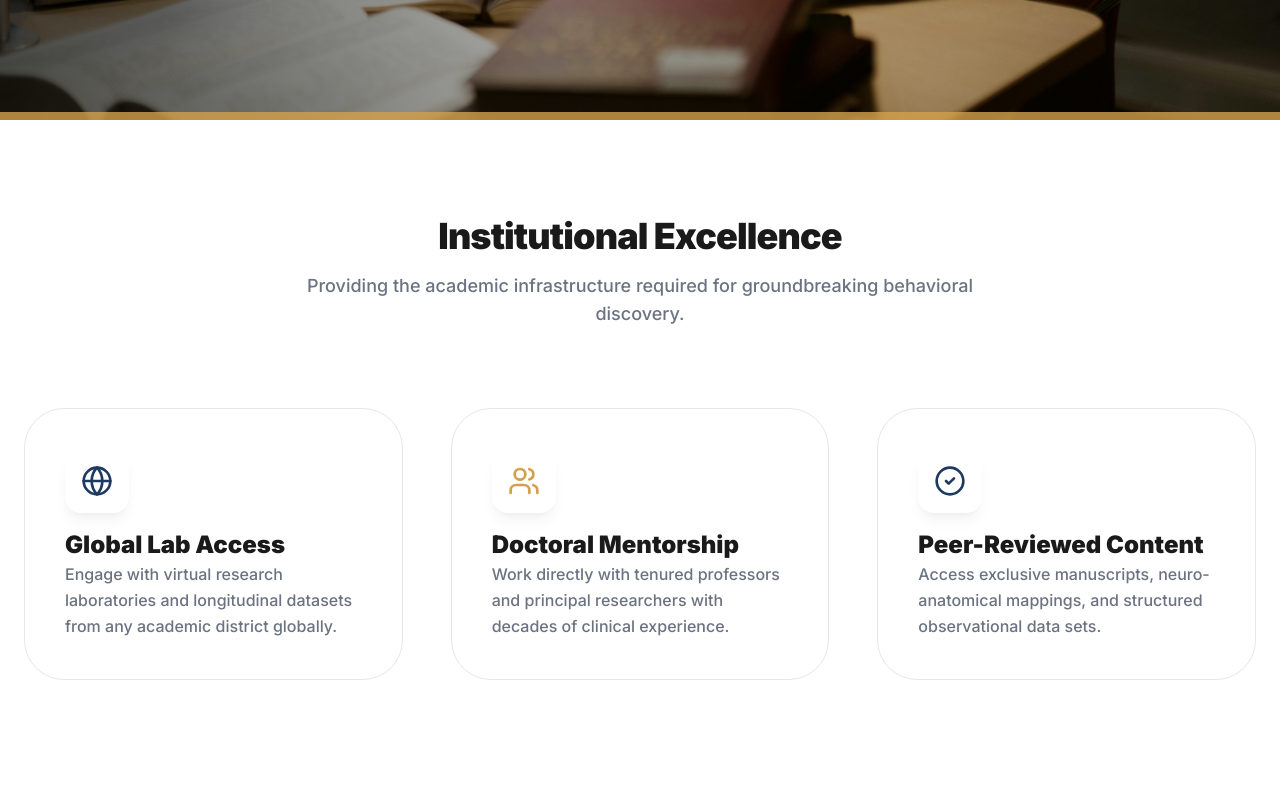
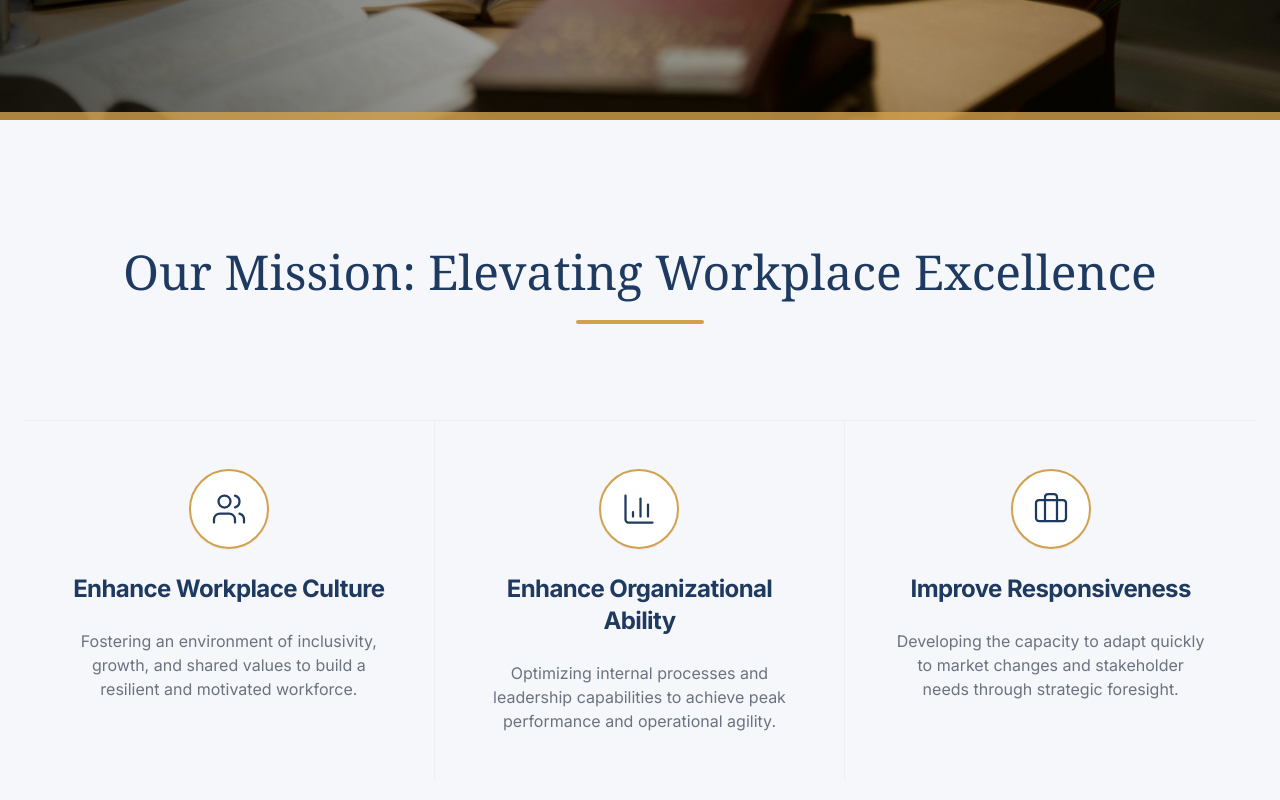
Before and after one commit to pvsameerpvs/Researchia, a Next.js app: page / in a window 1280 px wide. Shown: the part 680-1480 px from the top of the page. Built offline with nearby package versions, Linux system fonts and the light colour scheme.

Commit message:
fix: currct choose section

```diff
--- a/src/app/page.tsx
+++ b/src/app/page.tsx
@@ -1,7 +1,7 @@
 import Navbar from "@/components/layout/Navbar";
 import Footer from "@/components/layout/Footer";
 import Hero from "@/components/home/Hero";
-
+import Mission from "@/components/home/Mission";
 import InstitutionalExcellence from "@/components/home/InstitutionalExcellence";
 import CTA from "@/components/home/CTA";
 
@@ -10,6 +10,7 @@ export default function Home() {
     <main className="min-h-screen bg-background">
       <Navbar />
       <Hero />
+      <Mission />
       {/* <FeaturedResearch /> */}
       <InstitutionalExcellence />
       <CTA />
--- /dev/null
+++ b/src/components/home/Mission.tsx
@@ -0,0 +1,59 @@
+"use client";
+
+import { Users, BarChart3, Briefcase } from "lucide-react";
+
+const missions = [
+  {
+    title: "Enhance Workplace Culture",
+    description: "Fostering an environment of inclusivity, growth, and shared values to build a resilient and motivated workforce.",
+    icon: Users,
+  },
+  {
+    title: "Enhance Organizational Ability",
+    description: "Optimizing internal processes and leadership capabilities to achieve peak performance and operational agility.",
+    icon: BarChart3,
+  },
+  {
+    title: "Improve Responsiveness",
+    description: "Developing the capacity to adapt quickly to market changes and stakeholder needs through strategic foresight.",
+    icon: Briefcase,
+  },
+];
+
+export default function Mission() {
+  return (
+    <section className="py-20 md:py-32 bg-[#F5F7FA]">
+      <div className="container mx-auto px-4 md:px-6">
+        <div className="text-center mb-16 md:mb-24">
+          <h2 className="text-3xl md:text-5xl font-serif font-medium text-primary mb-6">
+            Our Mission: Elevating Workplace Excellence
+          </h2>
+          <div className="h-1 w-32 bg-accent mx-auto rounded-full"></div>
+        </div>
+
+        <div className="grid grid-cols-1 md:grid-cols-3 gap-0 border-t border-border/50">
+          {missions.map((item, index) => (
+            <div
+              key={index}
+              className={`p-8 md:p-12 flex flex-col items-center text-center space-y-6 ${
+                index !== missions.length - 1 ? "md:border-r border-border/50" : ""
+              } border-b md:border-b-0 border-border/50`}
+            >
+              <div className="w-20 h-20 rounded-full bg-white border-2 border-accent flex items-center justify-center text-primary shadow-sm">
+                <item.icon size={36} strokeWidth={1.5} />
+              </div>
+
+              <h3 className="text-xl md:text-2xl font-bold text-primary tracking-tight">
+                {item.title}
+              </h3>
+
+              <p className="text-muted-foreground leading-relaxed text-sm md:text-base max-w-xs">
+                {item.description}
+              </p>
+            </div>
+          ))}
+        </div>
+      </div>
+    </section>
+  );
+}
```
